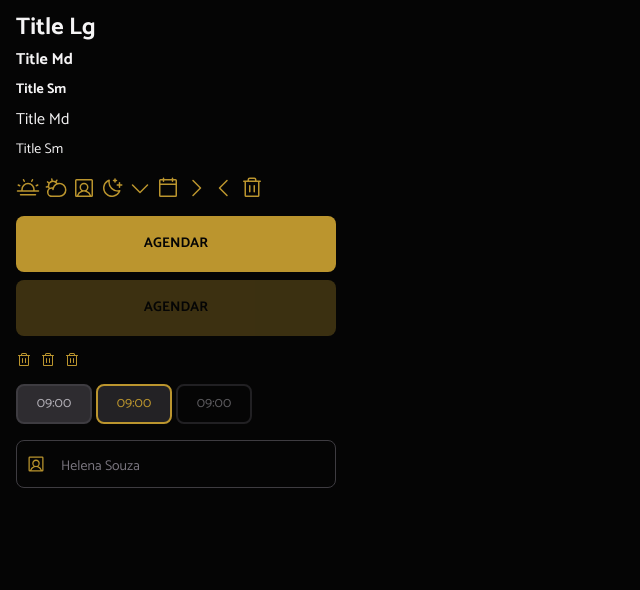
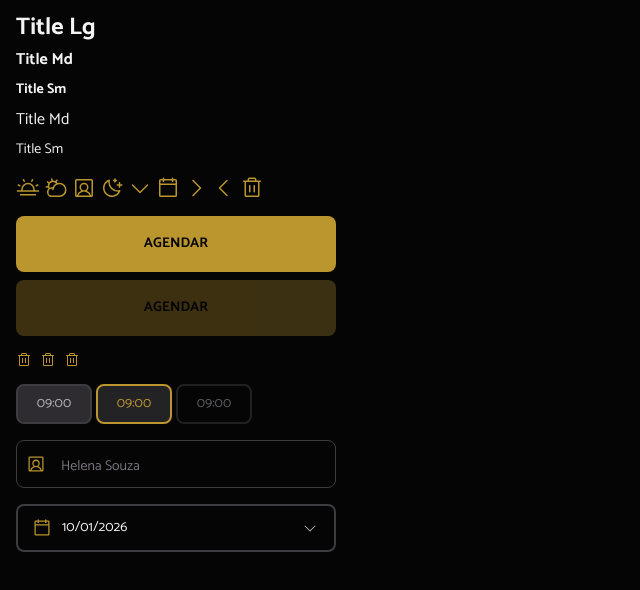
Before and after one commit to fperdona/hairday-v2, a React (Vite) app: page / in a window 1280 px wide. Shown: the top 590 px of the page, without its empty margins (0-640 px from the left). Built offline with nearby package versions, Linux system fonts and the light colour scheme.

Commit message:
Criar componente DateSelect com react-datepicker e tema customizado

```diff
--- a/src/App.tsx
+++ b/src/App.tsx
@@ -13,8 +13,11 @@ import Button from "./core-components/button";
 import ButtonIcon from "./core-components/button-icon";
 import TimeSelection from "./core-components/time-select";
 import InputText from "./core-components/input-text";
+import DateSelect from "./core-components/date-select";
+import { useState } from "react";
 
 export default function App() {
+  const [selectedDate, setSelectedDate] = useState<Date | null>(new Date());
   return (
     <div className="min-h-screen bg-gray-900 p-4 flex flex-col gap-4">
       <div className="flex flex-col gap-2">
@@ -57,6 +60,18 @@ export default function App() {
       <div className="w-80 flex flex-col gap-2">
         <InputText icon={UserSquare} placeholder="Helena Souza" />
       </div>
+
+      <div className="w-80">
+        <DateSelect
+          selected={selectedDate || undefined}
+          calendarBlank={CalendarBlank}
+          caretDown={CaretDown}
+          onChange={(date) => {
+            setSelectedDate(date);
+            console.log("Data selecionada:", date);
+          }}
+        />
+      </div>
     </div>
   );
 }
--- /dev/null
+++ b/src/core-components/date-select.tsx
@@ -0,0 +1,134 @@
+import DatePicker, { registerLocale } from "react-datepicker";
+import { ptBR } from "date-fns/locale";
+import "react-datepicker/dist/react-datepicker.css";
+import { cva, cx, type VariantProps } from "class-variance-authority";
+import Icon from "./icon";
+import { textVariants } from "./text";
+
+registerLocale("pt-BR", ptBR);
+
+const customStyles = `
+  .react-datepicker-wrapper {
+    width:100%;
+  }
+  .react-datepicker {
+    background-color: var(--color-gray-900);
+    border: 2px solid var(--color-gray-500);
+    border-radius: 8px;
+  }
+
+  .react-datepicker__header {
+    background-color: var(--color-gray-800);
+    border-bottom: 1px solid var(--color-gray-500);
+  }
+
+  .react-datepicker__current-month,
+  .react-datepicker__day-name {
+    color: var(--color-gray-200);
+  }
+
+  .react-datepicker__day {
+    color: var(--color-gray-200);
+  }
+
+  .react-datepicker__day:hover {
+    background-color: var(--color-gray-600);
+    color: var(--color-gray-900);
+  }
+
+  .react-datepicker__day--selected,
+  .react-datepicker__day--keyboard-selected {
+    background-color: var(--color-yellow) !important;
+    color: var(--color-gray-900) !important;
+    font-weight: bold;
+  }
+
+  .react-datepicker__day--disabled {
+    color: var(--color-gray-500);
+    cursor: not-allowed;
+  }
+
+  .react-datepicker__navigation-icon::before {
+    border-color: var(--color-gray-200);
+  }
+
+  .react-datepicker__navigation:hover *::before {
+    border-color: var(--color-yellow);
+  }
+`;
+
+export const dateSelectVariants = cva(
+  `
+    relative flex items-center justify-between gap-2
+    border-2 border-solid border-gray-500 rounded-lg
+    bg-transparent outline-none h-12 px-3 text-gray-200
+    cursor-pointer transition
+    hover:border-gray-400 w-full
+  `,
+  {
+    variants: {
+      size: {
+        md: "h-12",
+      },
+      disabled: {
+        true: "pointer-events-none opacity-50",
+      },
+    },
+    defaultVariants: {
+      size: "md",
+      disabled: false,
+    },
+  }
+);
+
+interface DateSelectProps extends VariantProps<typeof dateSelectVariants> {
+  selected?: Date;
+  onChange?: (date: Date | null) => void;
+  calendarBlank?: React.FC<React.ComponentProps<"svg">>;
+  caretDown?: React.FC<React.ComponentProps<"svg">>;
+  disabled?: boolean;
+  className?: string;
+}
+
+export default function DateSelect({
+  size,
+  disabled,
+  className,
+  selected,
+  onChange,
+  calendarBlank,
+  caretDown,
+}: DateSelectProps) {
+  return (
+    <>
+      <style>{customStyles}</style>
+      <div>
+        <DatePicker
+          selected={selected}
+          onChange={onChange}
+          disabled={disabled}
+          dateFormat="dd/MM/yyyy"
+          locale="pt-BR"
+          customInput={
+            <button
+              className={cx(dateSelectVariants({ size, disabled }), className)}
+              type="button"
+            >
+              {calendarBlank && (
+                <Icon svg={calendarBlank} className="h-5 fill-yellow" />
+              )}
+              <span className={cx(textVariants(), "flex-1 text-left")}>
+                {selected
+                  ? selected.toLocaleDateString("pt-BR")
+                  : "Selecione uma data"}
+              </span>
+              {caretDown && (
+                <Icon svg={caretDown} className="h-4 fill-gray-200" />
+              )}
+            </button>
+          }
+        />
+      </div>
+    </>
+  );
+}
```
